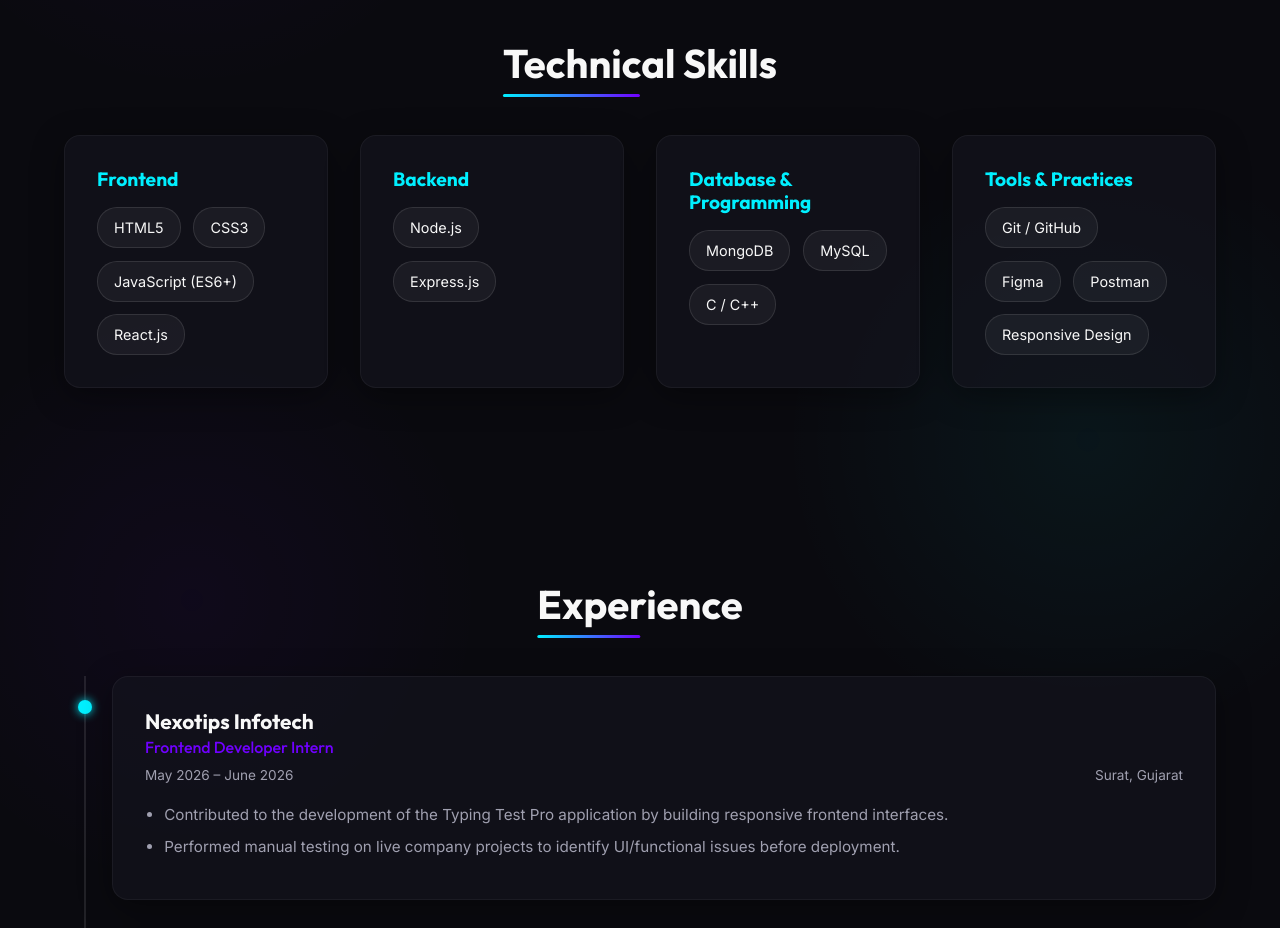
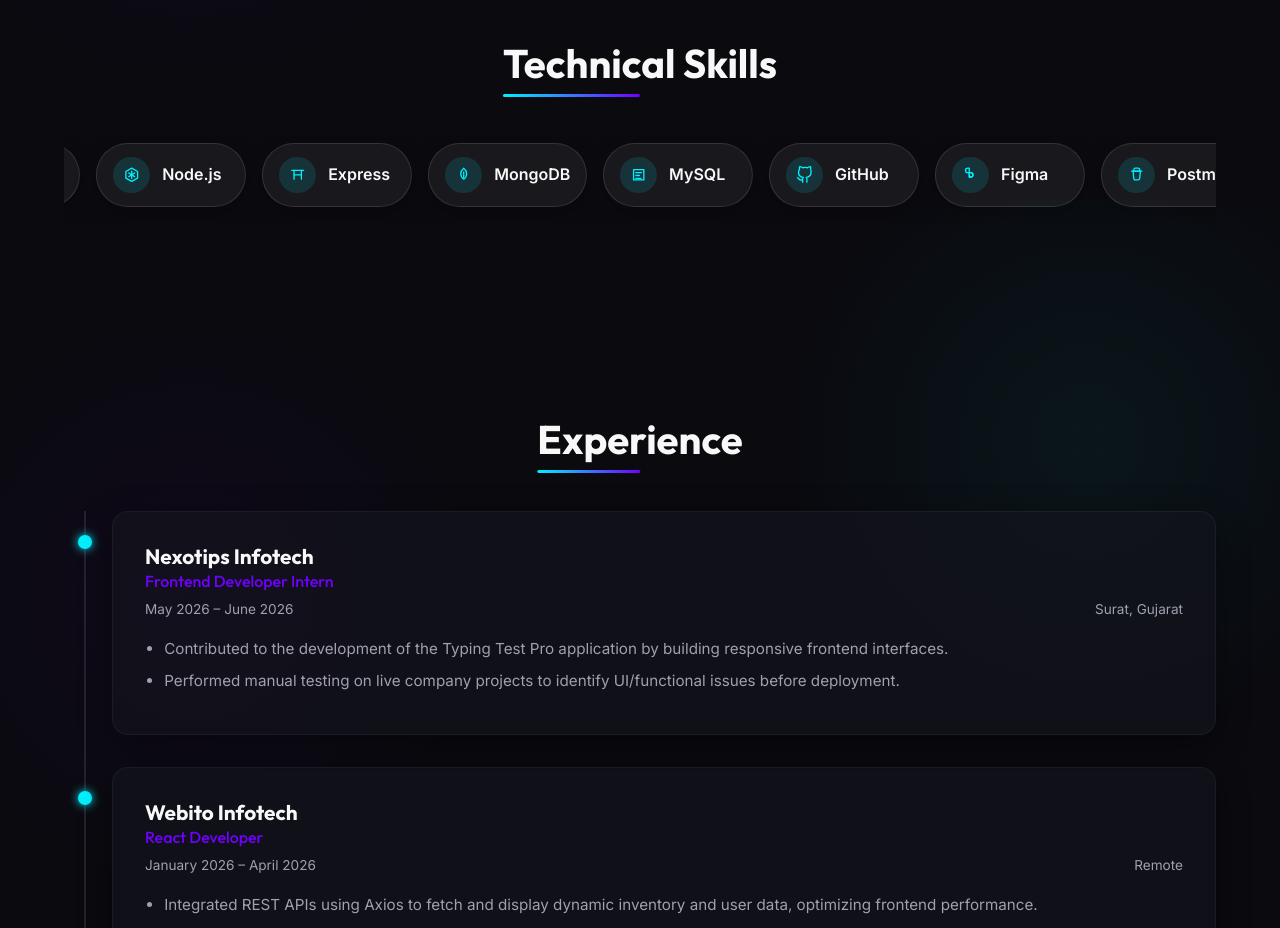
Before and after one commit to Nayanvavadiya/Portfolio, a React (Vite) app: page / in a window 1280 px wide. Shown: the part 1400-2328 px from the top of the page. Built offline with nearby package versions, Linux system fonts and the light colour scheme.

Commit message:
enhance technical skills section UI

```diff
--- a/src/App.css
+++ b/src/App.css
@@ -179,38 +179,91 @@ section {
 }
 
 /* Skills Section */
-.skills-container {
-  display: grid;
-  grid-template-columns: repeat(auto-fit, minmax(250px, 1fr));
-  gap: 2rem;
+.skills-marquee {
+  overflow: hidden;
+  position: relative;
+  padding: 0.5rem 0 1rem;
 }
 
-.skill-category h3 {
-  font-size: 1.2rem;
-  margin-bottom: 1rem;
-  color: var(--accent-primary);
+.skills-marquee::before,
+.skills-marquee::after {
+  content: '';
+  position: absolute;
+  top: 0;
+  bottom: 0;
+  width: 80px;
+  z-index: 1;
+  pointer-events: none;
 }
 
-.skill-tags {
-  display: flex;
-  flex-wrap: wrap;
-  gap: 0.8rem;
+.skills-marquee::before {
+  left: 0;
+  background: linear-gradient(90deg, var(--bg-primary), transparent);
 }
 
-.skill-tag {
-  padding: 0.5rem 1rem;
-  background: rgba(255, 255, 255, 0.05);
-  border: 1px solid rgba(255, 255, 255, 0.1);
-  border-radius: 20px;
-  font-size: 0.9rem;
-  transition: all var(--transition-fast);
+.skills-marquee::after {
+  right: 0;
+  background: linear-gradient(270deg, var(--bg-primary), transparent);
 }
 
-.skill-tag:hover {
-  background: var(--gradient-bg);
+.skills-track {
+  display: flex;
+  width: max-content;
+  gap: 1rem;
+  animation: scroll-skills 18s linear infinite;
+}
+
+.skills-track:hover {
+  animation-play-state: paused;
+}
+
+.skill-badge {
+  display: flex;
+  align-items: center;
+  gap: 0.75rem;
+  min-width: 150px;
+  padding: 0.8rem 1rem;
+  background: rgba(255, 255, 255, 0.06);
+  border: 1px solid rgba(255, 255, 255, 0.12);
+  border-radius: 999px;
+  box-shadow: 0 8px 24px rgba(0, 0, 0, 0.18);
+  transition: transform var(--transition-fast), border-color var(--transition-fast);
+}
+
+.skill-badge:hover {
+  transform: translateY(-3px);
   border-color: var(--accent-primary);
-  transform: translateY(-2px);
-  color: #fff;
+}
+
+.skill-icon {
+  width: 2.3rem;
+  height: 2.3rem;
+  display: grid;
+  place-items: center;
+  border-radius: 50%;
+  background: rgba(0, 240, 255, 0.12);
+  color: var(--accent-primary);
+  flex-shrink: 0;
+}
+
+.skill-icon svg {
+  width: 1.1rem;
+  height: 1.1rem;
+}
+
+.skill-badge span {
+  font-weight: 600;
+  color: var(--text-main);
+  white-space: nowrap;
+}
+
+@keyframes scroll-skills {
+  from {
+    transform: translateX(0);
+  }
+  to {
+    transform: translateX(-50%);
+  }
 }
 
 /* Experience Section */
--- a/src/App.jsx
+++ b/src/App.jsx
@@ -1,5 +1,118 @@
 import { useEffect, useState } from 'react';
 import './App.css';
+
+const skills = [
+  {
+    name: 'HTML5',
+    icon: (
+      <svg viewBox="0 0 24 24" fill="none" stroke="currentColor" strokeWidth="1.8" strokeLinecap="round" strokeLinejoin="round">
+        <path d="M3 2l1.8 18L12 22l7.2-2L21 2H3z" />
+        <path d="M7 7h10l-.3 3H9.3L9 13h7.2l-.5 5.1-3.7 1.1-3.7-1.1-.2-2.5" />
+      </svg>
+    )
+  },
+  {
+    name: 'CSS3',
+    icon: (
+      <svg viewBox="0 0 24 24" fill="none" stroke="currentColor" strokeWidth="1.8" strokeLinecap="round" strokeLinejoin="round">
+        <path d="M3 2l1.7 18 7.3 2 7.3-2L21 2H3z" />
+        <path d="M7 7h10l-.4 4H9.2l.2 2.2h7.1l-.4 4.2-3.2 1-3.2-1-.2-2.1" />
+      </svg>
+    )
+  },
+  {
+    name: 'JavaScript',
+    icon: (
+      <svg viewBox="0 0 24 24" fill="none" stroke="currentColor" strokeWidth="1.8" strokeLinecap="round" strokeLinejoin="round">
+        <path d="M3 3h18v18H3z" />
+        <path d="M8 7.5h4v9l-2 1" />
+        <path d="M16 7.5c1.5 0 2.5 1 2.5 2.5S17.5 12.5 16 12.5h-1v3" />
+      </svg>
+    )
+  },
+  {
+    name: 'React',
+    icon: (
+      <svg viewBox="0 0 24 24" fill="none" stroke="currentColor" strokeWidth="1.8" strokeLinecap="round" strokeLinejoin="round">
+        <path d="M12 3c4 0 7 3 7 7 0 3-2 5-5 6l-2 1-2-1c-3-1-5-3-5-6 0-4 3-7 7-7z" />
+        <path d="M12 8a2 2 0 1 0 0 4 2 2 0 0 0 0-4z" />
+        <path d="M5 10c1 2 2.5 3.4 4.5 4.2" />
+        <path d="M19 10c-1 2-2.4 3.4-4.5 4.2" />
+      </svg>
+    )
+  },
+  {
+    name: 'Node.js',
+    icon: (
+      <svg viewBox="0 0 24 24" fill="none" stroke="currentColor" strokeWidth="1.8" strokeLinecap="round" strokeLinejoin="round">
+        <path d="M12 3l8 4.5v9L12 21l-8-4.5v-9L12 3z" />
+        <path d="M12 7v10" />
+        <path d="M8 9.5l8 5" />
+        <path d="M16 9.5l-8 5" />
+      </svg>
+    )
+  },
+  {
+    name: 'Express',
+    icon: (
+      <svg viewBox="0 0 24 24" fill="none" stroke="currentColor" strokeWidth="1.8" strokeLinecap="round" strokeLinejoin="round">
+        <path d="M4 6h16" />
+        <path d="M7 6v12" />
+        <path d="M17 6v12" />
+        <path d="M7 12h10" />
+      </svg>
+    )
+  },
+  {
+    name: 'MongoDB',
+    icon: (
+      <svg viewBox="0 0 24 24" fill="none" stroke="currentColor" strokeWidth="1.8" strokeLinecap="round" strokeLinejoin="round">
+        <path d="M12 3c2.5 2 4 4.5 4 7.5 0 3.4-1.4 5.6-4 7.5-2.6-1.9-4-4.1-4-7.5C8 7.5 9.5 5 12 3z" />
+        <path d="M12 8v8" />
+      </svg>
+    )
+  },
+  {
+    name: 'MySQL',
+    icon: (
+      <svg viewBox="0 0 24 24" fill="none" stroke="currentColor" strokeWidth="1.8" strokeLinecap="round" strokeLinejoin="round">
+        <path d="M5 5h14v14H5z" />
+        <path d="M8 9h8" />
+        <path d="M8 13h5" />
+        <path d="M8 17h7" />
+      </svg>
+    )
+  },
+  {
+    name: 'GitHub',
+    icon: (
+      <svg viewBox="0 0 24 24" fill="none" stroke="currentColor" strokeWidth="1.8" strokeLinecap="round" strokeLinejoin="round">
+        <path d="M9 19c-5 1.5-5-2.5-7-3" />
+        <path d="M15 22v-3.9a3.4 3.4 0 0 0-1-2.6c3.2-.4 6.6-1.6 6.6-7A5.4 5.4 0 0 0 20 4.8 5.1 5.1 0 0 0 19.9 1s-1.2-.4-3.9 1.4a13.4 13.4 0 0 0-7 0C6.3.6 5.1 1 5.1 1A5.1 5.1 0 0 0 5 4.8a5.4 5.4 0 0 0-1.5 3.8c0 5.4 3.3 6.6 6.5 7a3.4 3.4 0 0 0-.9 2.6V22" />
+      </svg>
+    )
+  },
+  {
+    name: 'Figma',
+    icon: (
+      <svg viewBox="0 0 24 24" fill="none" stroke="currentColor" strokeWidth="1.8" strokeLinecap="round" strokeLinejoin="round">
+        <path d="M8 3a3 3 0 0 0 0 6h2V3H8z" />
+        <path d="M10 9h2a3 3 0 1 1 0 6h-2V9z" />
+        <path d="M10 15h2a3 3 0 1 0 0-6h-2v6z" />
+      </svg>
+    )
+  },
+  {
+    name: 'Postman',
+    icon: (
+      <svg viewBox="0 0 24 24" fill="none" stroke="currentColor" strokeWidth="1.8" strokeLinecap="round" strokeLinejoin="round">
+        <path d="M5 7h14" />
+        <path d="M8 7V5a2 2 0 0 1 2-2h4a2 2 0 0 1 2 2v2" />
+        <path d="M7 7h10l-1 10a2 2 0 0 1-2 2H10a2 2 0 0 1-2-2L7 7z" />
+      </svg>
+    )
+  }
+];
 
 function App() {
   const [theme, setTheme] = useState('dark');
@@ -95,42 +208,14 @@ function App() {
       {/* Skills Section */}
       <section id="skills" className="scroll-animate" style={{ opacity: 0 }}>
         <h2 className="section-title">Technical Skills</h2>
-        <div className="skills-container">
-          <div className="glass-panel skill-category">
-            <h3>Frontend</h3>
-            <div className="skill-tags">
-              <span className="skill-tag">HTML5</span>
-              <span className="skill-tag">CSS3</span>
-              <span className="skill-tag">JavaScript (ES6+)</span>
-              <span className="skill-tag">React.js</span>
-            </div>
-          </div>
-
-          <div className="glass-panel skill-category">
-            <h3>Backend</h3>
-            <div className="skill-tags">
-              <span className="skill-tag">Node.js</span>
-              <span className="skill-tag">Express.js</span>
-            </div>
-          </div>
-
-          <div className="glass-panel skill-category">
-            <h3>Database & Programming</h3>
-            <div className="skill-tags">
-              <span className="skill-tag">MongoDB</span>
-              <span className="skill-tag">MySQL</span>
-              <span className="skill-tag">C / C++</span>
-            </div>
-          </div>
-
-          <div className="glass-panel skill-category">
-            <h3>Tools & Practices</h3>
-            <div className="skill-tags">
-              <span className="skill-tag">Git / GitHub</span>
-              <span className="skill-tag">Figma</span>
-              <span className="skill-tag">Postman</span>
-              <span className="skill-tag">Responsive Design</span>
-            </div>
+        <div className="skills-marquee">
+          <div className="skills-track">
+            {[...skills, ...skills].map((skill, index) => (
+              <div className="skill-badge" key={`${skill.name}-${index}`}>
+                <div className="skill-icon">{skill.icon}</div>
+                <span>{skill.name}</span>
+              </div>
+            ))}
           </div>
         </div>
       </section>
```
